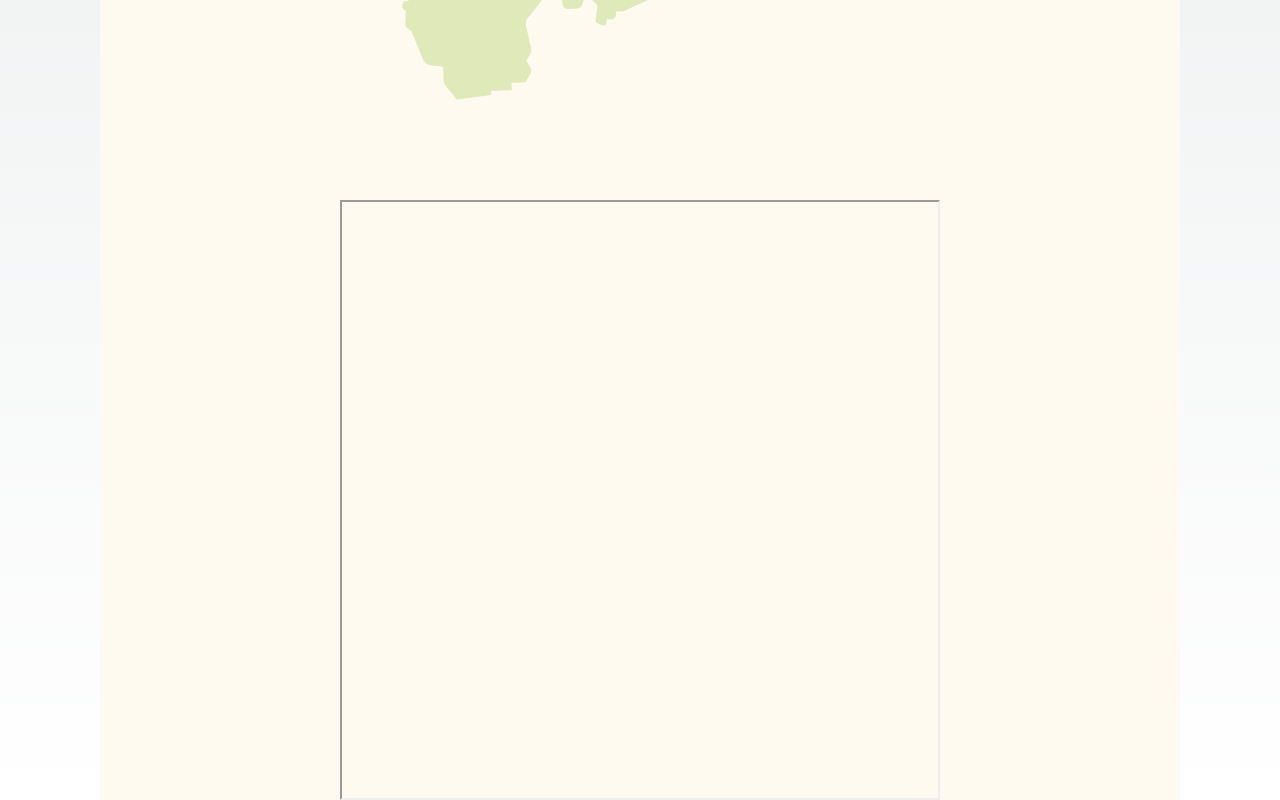
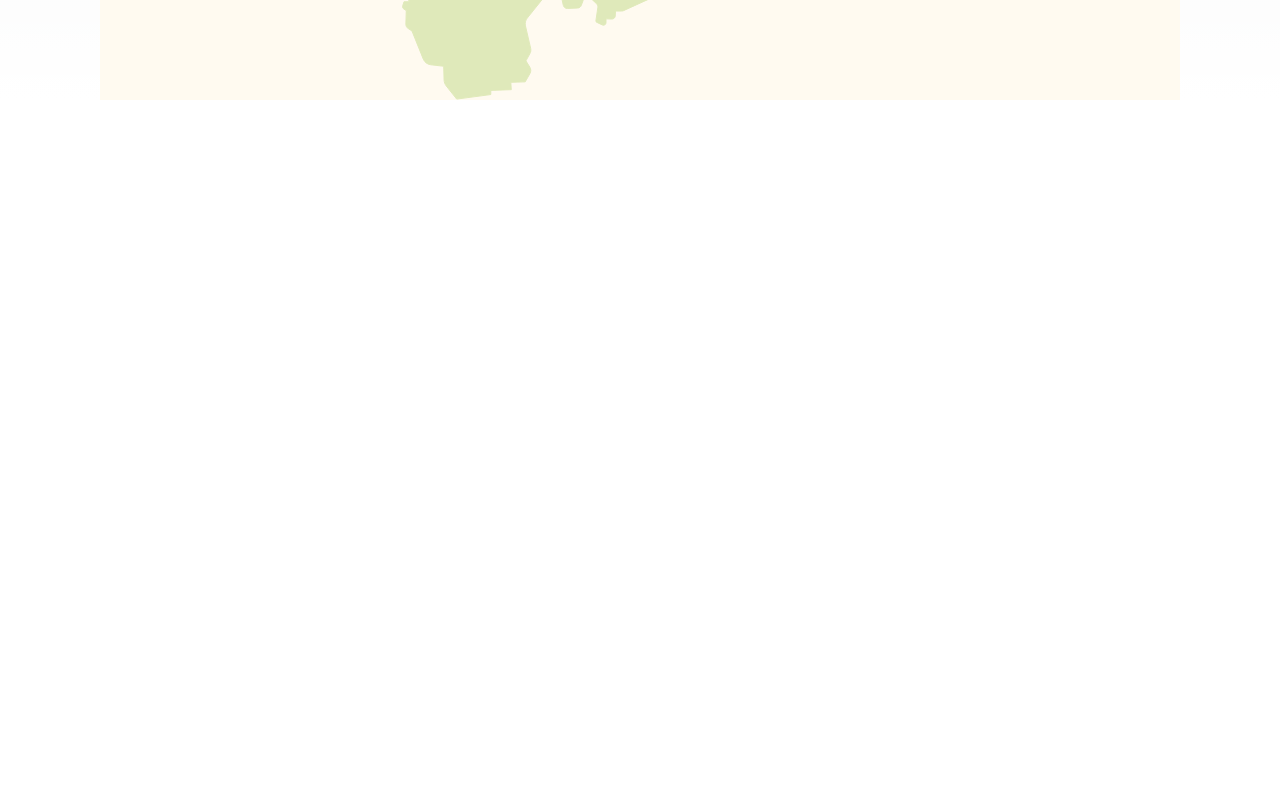
Before and after one commit to marinewithcocaine/mars-next, a Next.js app: page /map in a window 1280 px wide. Shown: the part 1713-2513 px from the top of the page. After the commit the page ends 1813 px from the top, so only its background shows below. Built offline with nearby package versions, Linux system fonts and the light colour scheme.

Commit message:
remove iframe

```diff
--- a/src/app/business/page.js
+++ b/src/app/business/page.js
@@ -21,7 +21,6 @@ export default function Business() {
                 <Slider title={`Запустили проект по${'\u00A0'}защите водных ресурсов от бренда Sheba в сети Перекресток`} images={businessImages} pt={"142px"}/>
             </section>
             <Footer />
-
         </main >
     )
 }
--- a/src/app/map/page.js
+++ b/src/app/map/page.js
@@ -65,7 +65,6 @@ export default function Map() {
                 <Zelenograd activeMap={activeMap} handleClick={handleMapClick} />
                 <SouthWest activeMap={activeMap} handleClick={handleMapClick} />
             </svg>
-            <iframe width={600} height={600} src='http://localhost:3000/map' />
         </main>
     )
 }
```
